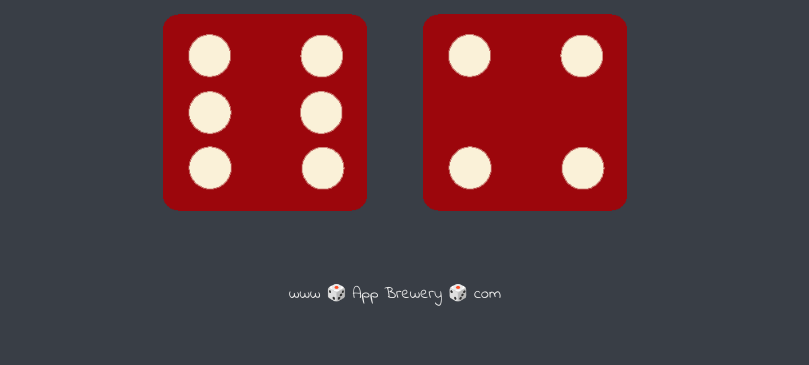
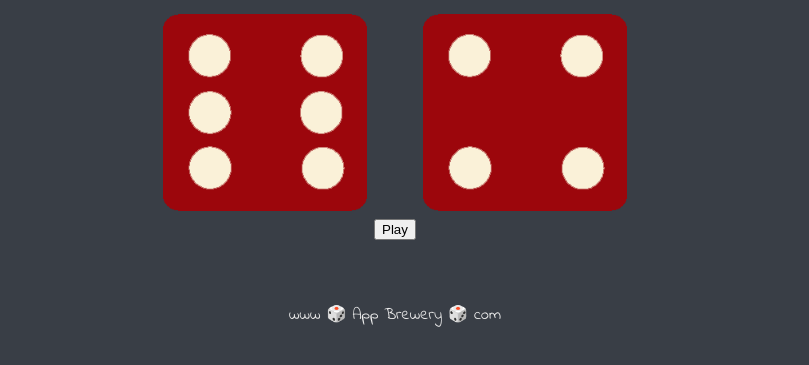
Before and after one commit to XinrongHe/DiceGame, a plain HTML site: page index.html in a window 1280 px wide. Shown: the part 321-686 px from the top of the page, without its empty margins (245-1054 px from the left). Drawn offline with Linux system fonts and the light colour scheme.

Commit message:
Add a play button

```diff
--- a/index.html
+++ b/index.html
@@ -22,6 +22,9 @@
         <img class="img2" src="images/dice6.png">
       </div>
 
+      <br>
+      <button onclick="play()">Play</button>
+
     </div>
 
   <script src="index.js" charset="utf-8"></script>
```
